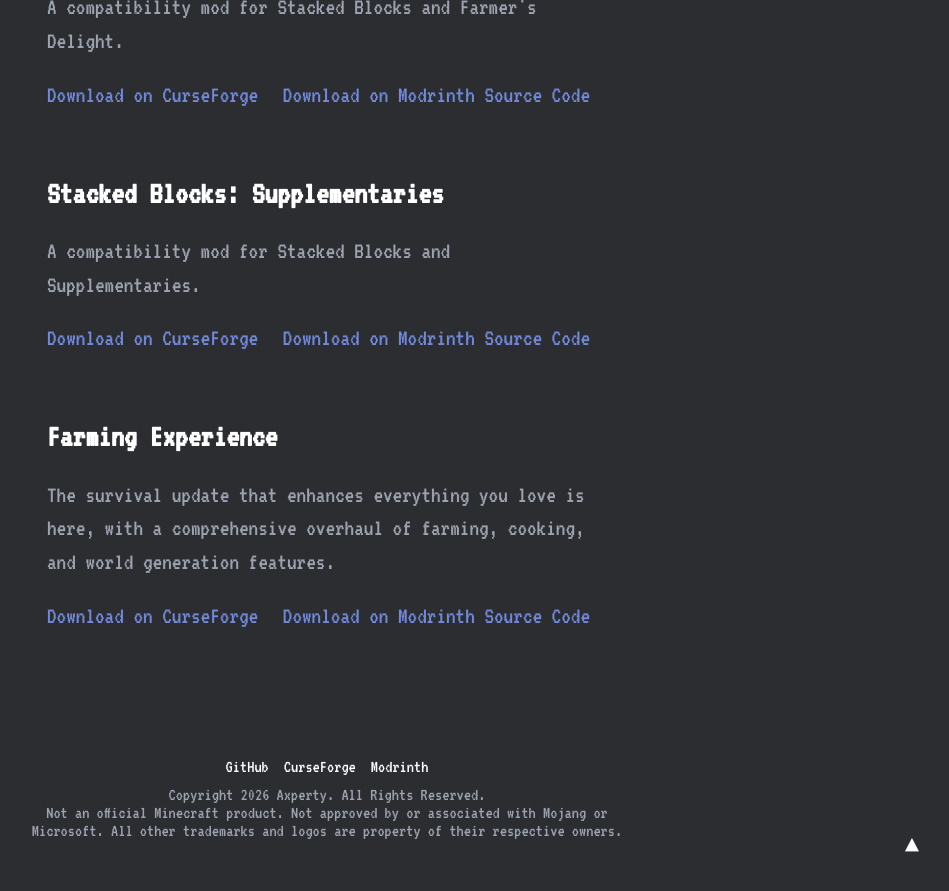
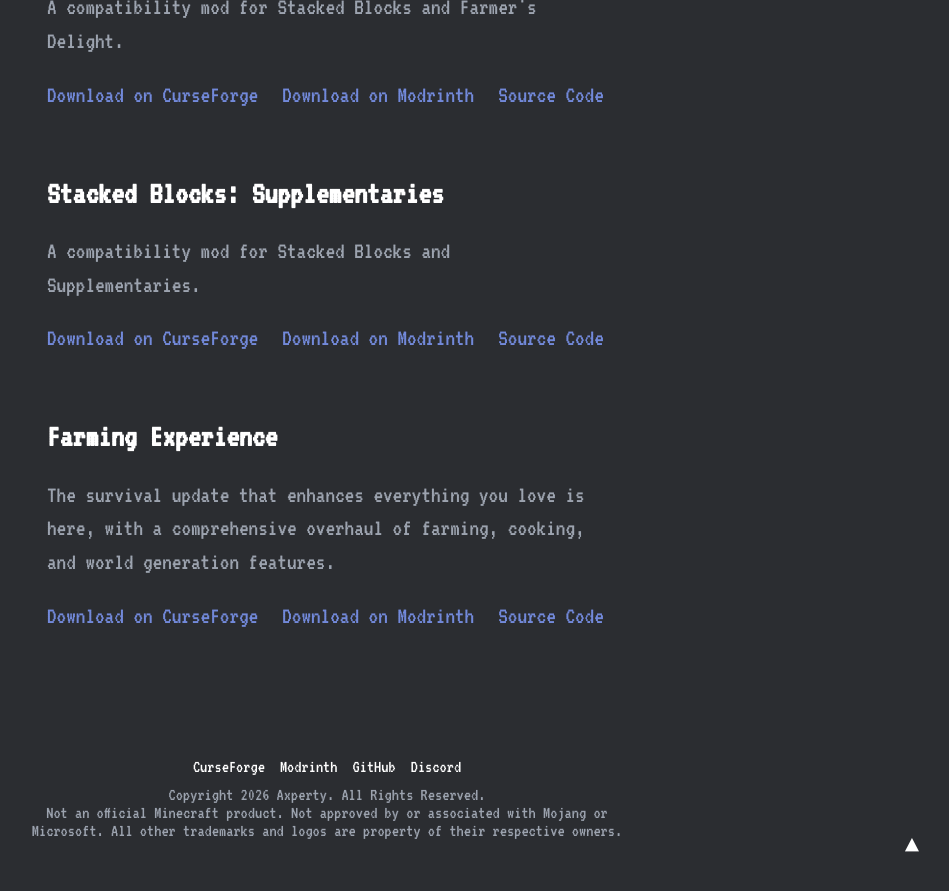
Before and after one commit to axperty/axperty.com, a Jekyll site: the page built from projects.html, in a window 1280 px wide and 900 px high, scrolled down 2399 px. Shown: the top 891 px of the window, without its empty margins (313-1262 px from the left). Built offline with Jekyll 4.4.1, drawn with Linux system fonts in a browser that asks for light colours.

Commit message:
An even better better better update than the one before.

```diff
--- a/_layouts/default.html
+++ b/_layouts/default.html
@@ -29,9 +29,10 @@
 
         <footer class="site-footer">
             <div class="footer-links">
-                <a href="https://github.com/axperty">GitHub</a>
                 <a href="https://www.curseforge.com/members/axperty/projects">CurseForge</a>
                 <a href="https://modrinth.com/user/Axperty">Modrinth</a>
+                <a href="https://github.com/axperty">GitHub</a>
+                <a href="https://discord.gg/v2QqhXKsaQ">Discord</a>
             </div>
             <p class="copyright">Copyright 2026 Axperty. All Rights Reserved. </br> Not an official Minecraft product. Not approved by or associated with Mojang or Microsoft. All other trademarks and logos are property of their respective owners.</p>
         </footer>
--- a/projects.html
+++ b/projects.html
@@ -10,121 +10,110 @@ description: "A collection of my Minecraft projects."
 
     <div class="mod-list">
 
-        <!-- Crate Delight -->
         <div class="mod-item" style="border: 1px solid var(--border); padding: 20px; border-radius: 8px; margin-bottom: 30px;">
             <h2 class="mod-title" style="margin-top: 0; font-size: 32px;"><a href="#" style="color: var(--text-color); text-decoration: none;">Crate Delight</a></h2>
             <p class="mod-description" style="color: var(--text-muted); line-height: 1.4;">Useful crates and bags that will save you storage and look great.</p>
-            <div class="mod-links" style="margin-top: 15px;">
-                <a href="https://www.curseforge.com/minecraft/mc-mods/crate-delight-forge" style="color: var(--link-color); text-decoration: none; margin-right: 15px;">Download on CurseForge</a>
+            <div class="mod-links" style="margin-top: 15px; display: flex; gap: 24px; flex-wrap: wrap;">
+                <a href="https://www.curseforge.com/minecraft/mc-mods/crate-delight-forge" style="color: var(--link-color); text-decoration: none;">Download on CurseForge</a>
                 <a href="https://modrinth.com/mod/crate-delight" style="color: var(--link-color); text-decoration: none;">Download on Modrinth</a>
                 <a href="https://github.com/axperty/cratedelight" style="color: var(--link-color); text-decoration: none;">Source Code</a>
             </div>
         </div>
 
-        <!-- Crate Delight: Croptopia -->
         <div class="mod-item" style="border: 1px solid var(--border); padding: 20px; border-radius: 8px; margin-bottom: 30px;">
             <h2 class="mod-title" style="margin-top: 0; font-size: 32px;"><a href="#" style="color: var(--text-color); text-decoration: none;">Crate Delight: Croptopia</a></h2>
             <p class="mod-description" style="color: var(--text-muted); line-height: 1.4;">Useful crates and bags for Croptopia that will save you storage and look great.</p>
-            <div class="mod-links" style="margin-top: 15px;">
-                <a href="https://www.curseforge.com/minecraft/mc-mods/crate-delight-croptopia" style="color: var(--link-color); text-decoration: none; margin-right: 15px;">Download on CurseForge</a>
+            <div class="mod-links" style="margin-top: 15px; display: flex; gap: 24px; flex-wrap: wrap;">
+                <a href="https://www.curseforge.com/minecraft/mc-mods/crate-delight-croptopia" style="color: var(--link-color); text-decoration: none;">Download on CurseForge</a>
                 <a href="https://modrinth.com/mod/crate-delight-croptopia" style="color: var(--link-color); text-decoration: none;">Download on Modrinth</a>
                 <a href="https://github.com/axperty/cratedelightcroptopia" style="color: var(--link-color); text-decoration: none;">Source Code</a>
             </div>
         </div>
 
-        <!-- More Delight -->
         <div class="mod-item" style="border: 1px solid var(--border); padding: 20px; border-radius: 8px; margin-bottom: 30px;">
             <h2 class="mod-title" style="margin-top: 0; font-size: 32px;"><a href="#" style="color: var(--text-color); text-decoration: none;">More Delight</a></h2>
             <p class="mod-description" style="color: var(--text-muted); line-height: 1.4;">Extra meals, knives, and ingredients for Farmer's Delight that improve your culinary experience.</p>
-            <div class="mod-links" style="margin-top: 15px;">
-                <a href="https://www.curseforge.com/minecraft/mc-mods/more-delight-forge" style="color: var(--link-color); text-decoration: none; margin-right: 15px;">Download on CurseForge</a>
+            <div class="mod-links" style="margin-top: 15px; display: flex; gap: 24px; flex-wrap: wrap;">
+                <a href="https://www.curseforge.com/minecraft/mc-mods/more-delight-forge" style="color: var(--link-color); text-decoration: none;">Download on CurseForge</a>
                 <a href="https://modrinth.com/mod/more-delight" style="color: var(--link-color); text-decoration: none;">Download on Modrinth</a>
                 <a href="https://github.com/axperty/moredelight" style="color: var(--link-color); text-decoration: none;">Source Code</a>
             </div>
         </div>
 
-        <!-- Storage Delight -->
         <div class="mod-item" style="border: 1px solid var(--border); padding: 20px; border-radius: 8px; margin-bottom: 30px;">
             <h2 class="mod-title" style="margin-top: 0; font-size: 32px;"><a href="#" style="color: var(--text-color); text-decoration: none;">Storage Delight</a></h2>
             <p class="mod-description" style="color: var(--text-muted); line-height: 1.4;">Extra furniture for Farmer's Delight that makes your kitchen or any space look better.</p>
-            <div class="mod-links" style="margin-top: 15px;">
-                <a href="https://www.curseforge.com/minecraft/mc-mods/storage-delight-forge" style="color: var(--link-color); text-decoration: none; margin-right: 15px;">Download on CurseForge</a>
+            <div class="mod-links" style="margin-top: 15px; display: flex; gap: 24px; flex-wrap: wrap;">
+                <a href="https://www.curseforge.com/minecraft/mc-mods/storage-delight-forge" style="color: var(--link-color); text-decoration: none;">Download on CurseForge</a>
                 <a href="https://modrinth.com/mod/storage-delight" style="color: var(--link-color); text-decoration: none;">Download on Modrinth</a>
                 <a href="https://github.com/axperty/storagedelight" style="color: var(--link-color); text-decoration: none;">Source Code</a>
             </div>
         </div>
 
-        <!-- Tweaks Delight -->
         <div class="mod-item" style="border: 1px solid var(--border); padding: 20px; border-radius: 8px; margin-bottom: 30px;">
             <h2 class="mod-title" style="margin-top: 0; font-size: 32px;"><a href="#" style="color: var(--text-color); text-decoration: none;">Tweaks Delight</a></h2>
             <p class="mod-description" style="color: var(--text-muted); line-height: 1.4;">Add many more quality of life features to Farmer's Delight, see recipes and find ingredients quickly.</p>
-            <div class="mod-links" style="margin-top: 15px;">
-                <a href="https://www.curseforge.com/minecraft/mc-mods/tweaks-delight" style="color: var(--link-color); text-decoration: none; margin-right: 15px;">Download on CurseForge</a>
+            <div class="mod-links" style="margin-top: 15px; display: flex; gap: 24px; flex-wrap: wrap;">
+                <a href="https://www.curseforge.com/minecraft/mc-mods/tweaks-delight" style="color: var(--link-color); text-decoration: none;">Download on CurseForge</a>
                 <a href="https://modrinth.com/mod/tweaks-delight" style="color: var(--link-color); text-decoration: none;">Download on Modrinth</a>
                 <a href="https://github.com/axperty/tweaksdelight" style="color: var(--link-color); text-decoration: none;">Source Code</a>
             </div>
         </div>
 
-        <!-- Delight Lib -->
         <div class="mod-item" style="border: 1px solid var(--border); padding: 20px; border-radius: 8px; margin-bottom: 30px;">
             <h2 class="mod-title" style="margin-top: 0; font-size: 32px;"><a href="#" style="color: var(--text-color); text-decoration: none;">Delight Lib</a></h2>
             <p class="mod-description" style="color: var(--text-muted); line-height: 1.4;">A library mod for Farmer's Delight to create add-ons easily with a few lines of code.</p>
-            <div class="mod-links" style="margin-top: 15px;">
-                <a href="https://www.curseforge.com/minecraft/mc-mods/delight-lib" style="color: var(--link-color); text-decoration: none; margin-right: 15px;">Download on CurseForge</a>
+            <div class="mod-links" style="margin-top: 15px; display: flex; gap: 24px; flex-wrap: wrap;">
+                <a href="https://www.curseforge.com/minecraft/mc-mods/delight-lib" style="color: var(--link-color); text-decoration: none;">Download on CurseForge</a>
                 <a href="https://modrinth.com/mod/delight-lib" style="color: var(--link-color); text-decoration: none;">Download on Modrinth</a>
                 <a href="https://github.com/axperty/delightlib" style="color: var(--link-color); text-decoration: none;">Source Code</a>
             </div>
         </div>
 
-        <!-- Too Many Paintings! -->
         <div class="mod-item" style="border: 1px solid var(--border); padding: 20px; border-radius: 8px; margin-bottom: 30px;">
             <h2 class="mod-title" style="margin-top: 0; font-size: 32px;"><a href="#" style="color: var(--text-color); text-decoration: none;">Too Many Paintings!</a></h2>
             <p class="mod-description" style="color: var(--text-muted); line-height: 1.4;">More paintings for Minecraft, includes famous paintings too!</p>
-            <div class="mod-links" style="margin-top: 15px;">
-                <a href="https://www.curseforge.com/minecraft/mc-mods/too-many-paintings-forge-fabric" style="color: var(--link-color); text-decoration: none; margin-right: 15px;">Download on CurseForge</a>
+            <div class="mod-links" style="margin-top: 15px; display: flex; gap: 24px; flex-wrap: wrap;">
+                <a href="https://www.curseforge.com/minecraft/mc-mods/too-many-paintings-forge-fabric" style="color: var(--link-color); text-decoration: none;">Download on CurseForge</a>
                 <a href="https://modrinth.com/mod/too-many-paintings" style="color: var(--link-color); text-decoration: none;">Download on Modrinth</a>
             </div>
         </div>
 
-        <!-- Stacked Blocks -->
         <div class="mod-item" style="border: 1px solid var(--border); padding: 20px; border-radius: 8px; margin-bottom: 30px;">
             <h2 class="mod-title" style="margin-top: 0; font-size: 32px;"><a href="#" style="color: var(--text-color); text-decoration: none;">Stacked Blocks</a></h2>
             <p class="mod-description" style="color: var(--text-muted); line-height: 1.4;">Stack your blocks and save 8 times the space! Never run out of storage again.</p>
-            <div class="mod-links" style="margin-top: 15px;">
-                <a href="https://www.curseforge.com/minecraft/mc-mods/stacked-blocks" style="color: var(--link-color); text-decoration: none; margin-right: 15px;">Download on CurseForge</a>
+            <div class="mod-links" style="margin-top: 15px; display: flex; gap: 24px; flex-wrap: wrap;">
+                <a href="https://www.curseforge.com/minecraft/mc-mods/stacked-blocks" style="color: var(--link-color); text-decoration: none;">Download on CurseForge</a>
                 <a href="https://modrinth.com/mod/stacked-blocks" style="color: var(--link-color); text-decoration: none;">Download on Modrinth</a>
                 <a href="https://github.com/axperty/stackedblocks" style="color: var(--link-color); text-decoration: none;">Source Code</a>
             </div>
         </div>
 
-        <!-- Stacked Blocks: Farmer's Delight -->
         <div class="mod-item" style="border: 1px solid var(--border); padding: 20px; border-radius: 8px; margin-bottom: 30px;">
             <h2 class="mod-title" style="margin-top: 0; font-size: 32px;"><a href="#" style="color: var(--text-color); text-decoration: none;">Stacked Blocks: Farmer's Delight</a></h2>
             <p class="mod-description" style="color: var(--text-muted); line-height: 1.4;">A compatibility mod for Stacked Blocks and Farmer's Delight.</p>
-            <div class="mod-links" style="margin-top: 15px;">
-                <a href="https://www.curseforge.com/minecraft/mc-mods/stacked-blocks-farmers-delight" style="color: var(--link-color); text-decoration: none; margin-right: 15px;">Download on CurseForge</a>
+            <div class="mod-links" style="margin-top: 15px; display: flex; gap: 24px; flex-wrap: wrap;">
+                <a href="https://www.curseforge.com/minecraft/mc-mods/stacked-blocks-farmers-delight" style="color: var(--link-color); text-decoration: none;">Download on CurseForge</a>
                 <a href="https://modrinth.com/mod/stacked-blocks-farmers-delight" style="color: var(--link-color); text-decoration: none;">Download on Modrinth</a>
                 <a href="https://github.com/axperty/stackedblocks-farmersdelight" style="color: var(--link-color); text-decoration: none;">Source Code</a>
             </div>
         </div>
 
-        <!-- Stacked Blocks: Supplementaries -->
         <div class="mod-item" style="border: 1px solid var(--border); padding: 20px; border-radius: 8px; margin-bottom: 30px;">
             <h2 class="mod-title" style="margin-top: 0; font-size: 32px;"><a href="#" style="color: var(--text-color); text-decoration: none;">Stacked Blocks: Supplementaries</a></h2>
             <p class="mod-description" style="color: var(--text-muted); line-height: 1.4;">A compatibility mod for Stacked Blocks and Supplementaries.</p>
-            <div class="mod-links" style="margin-top: 15px;">
-                <a href="https://www.curseforge.com/minecraft/mc-mods/stacked-blocks-supplementaries" style="color: var(--link-color); text-decoration: none; margin-right: 15px;">Download on CurseForge</a>
+            <div class="mod-links" style="margin-top: 15px; display: flex; gap: 24px; flex-wrap: wrap;">
+                <a href="https://www.curseforge.com/minecraft/mc-mods/stacked-blocks-supplementaries" style="color: var(--link-color); text-decoration: none;">Download on CurseForge</a>
                 <a href="https://modrinth.com/mod/stacked-blocks-supplementaries" style="color: var(--link-color); text-decoration: none;">Download on Modrinth</a>
                 <a href="https://github.com/axperty/stackedblocks-supplementaries" style="color: var(--link-color); text-decoration: none;">Source Code</a>
             </div>
         </div>
 
-        <!-- Farming Experience -->
         <div class="mod-item" style="border: 1px solid var(--border); padding: 20px; border-radius: 8px; margin-bottom: 30px;">
             <h2 class="mod-title" style="margin-top: 0; font-size: 32px;"><a href="#" style="color: var(--text-color); text-decoration: none;">Farming Experience</a></h2>
             <p class="mod-description" style="color: var(--text-muted); line-height: 1.4;">The survival update that enhances everything you love is here, with a comprehensive overhaul of farming, cooking, and world generation features.</p>
-            <div class="mod-links" style="margin-top: 15px;">
-                <a href="https://www.curseforge.com/minecraft/mc-mods/stacked-blocks-supplementaries" style="color: var(--link-color); text-decoration: none; margin-right: 15px;">Download on CurseForge</a>
+            <div class="mod-links" style="margin-top: 15px; display: flex; gap: 24px; flex-wrap: wrap;">
+                <a href="https://www.curseforge.com/minecraft/mc-mods/stacked-blocks-supplementaries" style="color: var(--link-color); text-decoration: none;">Download on CurseForge</a>
                 <a href="https://modrinth.com/modpack/farming-experience" style="color: var(--link-color); text-decoration: none;">Download on Modrinth</a>
                 <a href="https://github.com/axperty/farmingexperience" style="color: var(--link-color); text-decoration: none;">Source Code</a>
             </div>
```
Also changed, not shown: _posts/2026-06-02-donation-funds-transparency-may.md (+17 -11 lines), about.html (+7 -8 lines), README.md, 1 other file.
